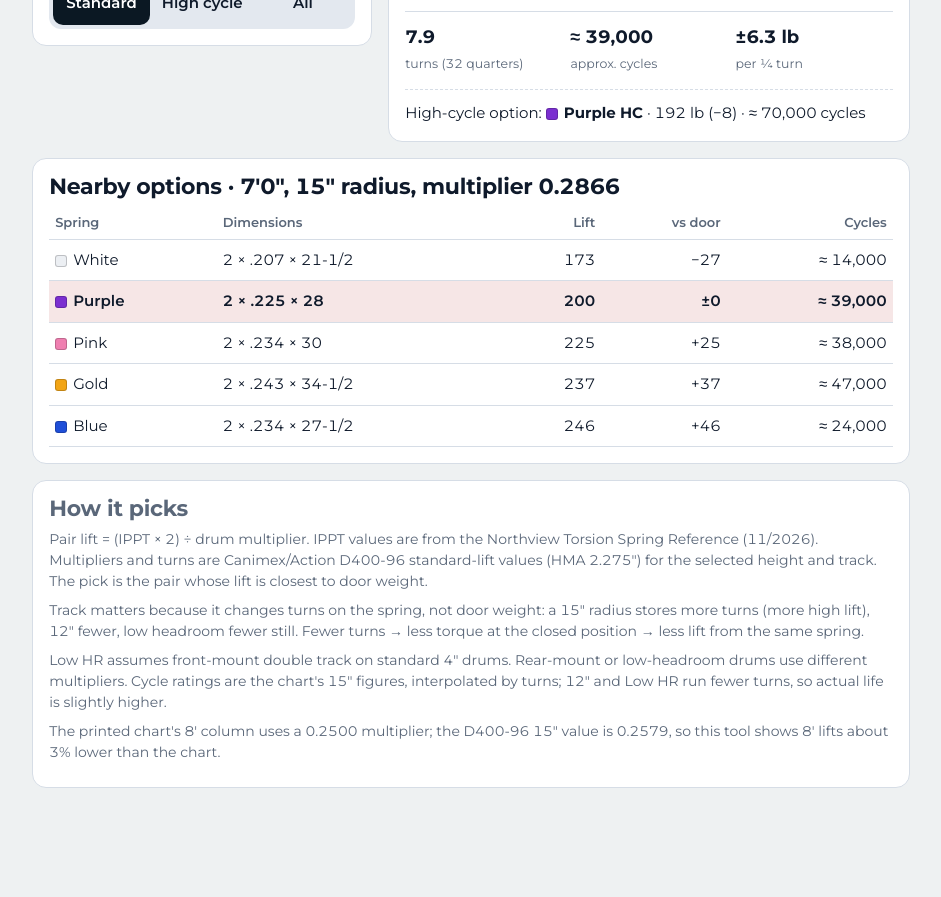
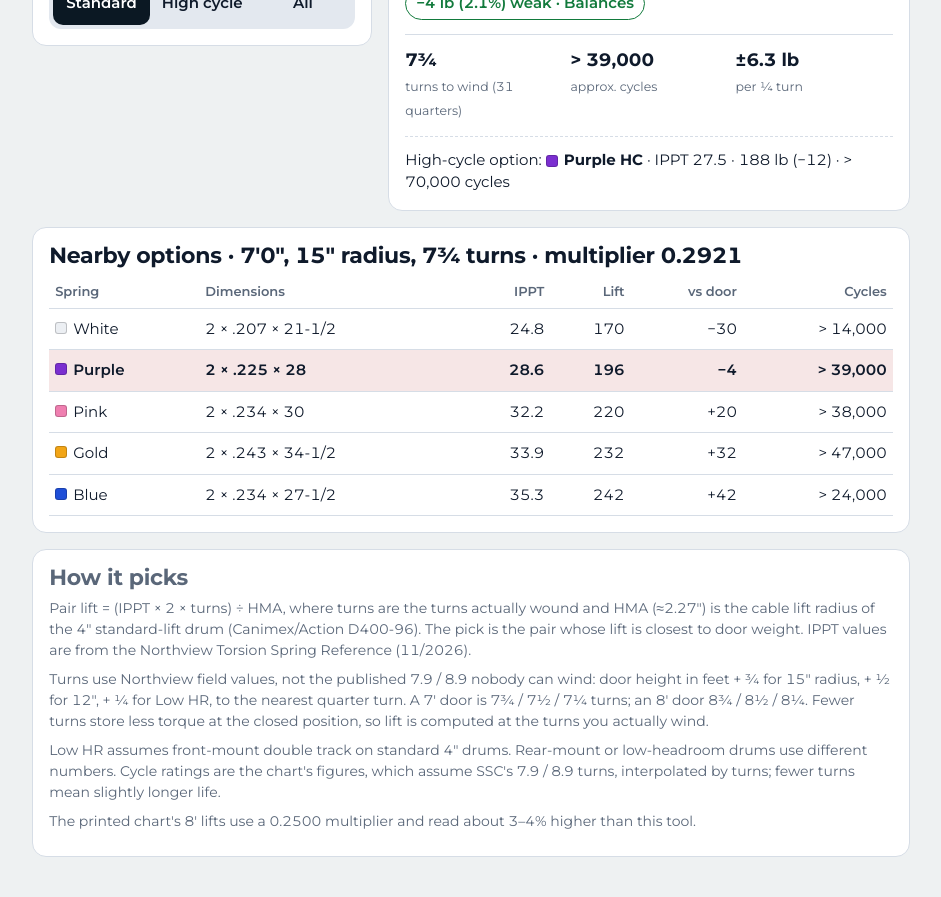
Before and after one commit to northviewdoorsystems/springs, a plain HTML site: page index.html in a window 1280 px wide. Shown: the part 468-1365 px from the top of the page, without its empty margins (169-1110 px from the left). Before the commit the page ends 1296 px from the top, so only its background shows below. Drawn offline with Linux system fonts and the light colour scheme.

Commit message:
Add files via upload

```diff
--- a/index.html
+++ b/index.html
@@ -52,7 +52,7 @@ button{font:600 15px Montserrat,sans-serif;min-height:44px;border-radius:10px;bo
 .coil{height:120px;display:flex;gap:10px;align-items:center}
 .coil svg{height:100%;flex:1}
 .name{font-size:30px;font-weight:700;line-height:1.05;margin:0}
-.dims{color:var(--mute);font-size:15px}
+.dims{color:var(--mute);font-size:15px}.ippt{color:var(--ink)}
 .big{font-size:clamp(44px,12vw,64px);font-weight:700;line-height:1;white-space:nowrap}
 .big small{font-size:20px;color:var(--mute);font-weight:600}
 .badge{display:inline-block;font-weight:600;font-size:15px;padding:4px 10px;border-radius:999px;border:1.5px solid currentColor;white-space:nowrap}
@@ -67,6 +67,7 @@ th{text-align:left;font-size:13px;color:var(--mute);font-weight:600;padding:6px
 td{padding:9px 6px;border-bottom:1px solid var(--line)}
 td.n,th.n{text-align:right;white-space:nowrap}
 tr.hit td{background:light-dark(#f6e6e6,#2a1a1f);font-weight:600}
+.nm{display:inline-flex;align-items:baseline}.nm .sw{flex:none}
 .sw{display:inline-flex;gap:3px;vertical-align:-2px;margin-right:6px}.sw i{width:12px;height:12px;border-radius:3px;border:1px solid light-dark(#0003,#fff5)}
 h2{font-size:22px;margin:0 0 8px;line-height:1.1}
 .note{font-size:14px;color:var(--mute)}.note p{margin:0 0 8px}
@@ -89,15 +90,14 @@ h2{font-size:22px;margin:0 0 8px;line-height:1.1}
   <section class="card wide"><h2 id="lt">Nearby options</h2><div class="scroll"><table id="tbl"></table></div></section>
   <section class="card wide note">
     <h2>How it picks</h2>
-    <p>Pair lift = (IPPT × 2) ÷ drum multiplier. IPPT values are from the Northview Torsion Spring Reference (11/2026). Multipliers and turns are Canimex/Action D400-96 standard-lift values (HMA 2.275″) for the selected height and track. The pick is the pair whose lift is closest to door weight.</p>
-    <p>Track matters because it changes turns on the spring, not door weight: a 15″ radius stores more turns (more high lift), 12″ fewer, low headroom fewer still. Fewer turns → less torque at the closed position → less lift from the same spring.</p>
-    <p>Low HR assumes front-mount double track on standard 4″ drums. Rear-mount or low-headroom drums use different multipliers. Cycle ratings are the chart's 15″ figures, interpolated by turns; 12″ and Low HR run fewer turns, so actual life is slightly higher.</p>
-    <p>The printed chart's 8′ column uses a 0.2500 multiplier; the D400-96 15″ value is 0.2579, so this tool shows 8′ lifts about 3% lower than the chart.</p>
+    <p>Pair lift = (IPPT × 2 × turns) ÷ HMA, where turns are the turns actually wound and HMA (≈2.27″) is the cable lift radius of the 4″ standard-lift drum (Canimex/Action D400-96). The pick is the pair whose lift is closest to door weight. IPPT values are from the Northview Torsion Spring Reference (11/2026).</p>
+    <p>Turns use Northview field values, not the published 7.9 / 8.9 nobody can wind: door height in feet + ¾ for 15″ radius, + ½ for 12″, + ¼ for Low HR, to the nearest quarter turn. A 7′ door is 7¾ / 7½ / 7¼ turns; an 8′ door 8¾ / 8½ / 8¼. Fewer turns store less torque at the closed position, so lift is computed at the turns you actually wind.</p>
+    <p>Low HR assumes front-mount double track on standard 4″ drums. Rear-mount or low-headroom drums use different numbers. Cycle ratings are the chart's figures, which assume SSC's 7.9 / 8.9 turns, interpolated by turns; fewer turns mean slightly longer life.</p>
+    <p>The printed chart's 8′ lifts use a 0.2500 multiplier and read about 3–4% higher than this tool.</p>
   </section>
 </main>
 <script>
 {
-const HMA=2.275;
 // height label, inches, [mult, turns] for 12", 15", Low HR — Canimex D400-96
 const H=[["6′0″",72,[.3374,6.7],[.3219,7.1],[.3631,6.3]],["6′3″",75,[.3266,7.0],[.3124,7.3],[.3504,6.5]],
 ["6′6″",78,[.3165,7.2],[.3033,7.5],[.3385,6.7]],["6′9″",81,[.3070,7.4],[.2948,7.7],[.3274,6.9]],
@@ -105,6 +105,9 @@ const H=[["6′0″",72,[.3374,6.7],[.3219,7.1],[.3631,6.3]],["6′3″",75,[.32
 ["7′6″",90,[.2814,8.1],[.2715,8.4],[.2979,7.6]],["7′9″",93,[.2738,8.3],[.2645,8.6],[.2893,7.9]],
 ["8′0″",96,[.2666,8.5],[.2579,8.8],[.2811,8.1]],["8′2″",98,[.2619,8.7],[.2536,9.0],[.2758,8.2]]];
 const TI={"12":2,"15":3,"LH":4};
+// Northview field turns: height in feet + offset, to the nearest quarter turn (7′: 7½ / 7¾ / 7¼; 8′: 8½ / 8¾ / 8¼)
+const OFF={"12":.5,"15":.75,"LH":.25};
+const tf=t=>{const w=Math.floor(t+1e-9),q=Math.round((t-w)*4);return (q===4?w+1:w)+(["","¼","½","¾",""][q])};
 const C={White:"#eceff3",Purple:"#7b2fd0",Pink:"#ef7fb0",Gold:"#f2a516",Blue:"#1f4fd8",Aluminum:"#b4bcc6",Brown:"#7a4a2a",Red:"#d7261e",Black:"#1c1c1c","Lt. Blue":"#3cb7ec"};
 // name, colors, dims, IPPT (per spring, avg for mixed), cycles@7', cycles@8', high-cycle?
 const S=[["White",["White"],"2 × .207 × 21-1/2",24.8,14000,null,0],["Purple",["Purple"],"2 × .225 × 28",28.6,39000,21000,0],
@@ -124,12 +127,12 @@ try{Object.assign(st,JSON.parse(localStorage.getItem("nvSpring")||"{}"))}catch(e
 $("h").innerHTML=H.map((r,i)=>`<option value="${i}">${r[0]}</option>`).join("");
 const fmt=n=>Math.round(n).toLocaleString();
 const sg=x=>{const r=Math.round(x);return (r>0?"+":r<0?"−":"±")+Math.abs(r).toLocaleString()};
-function cyc(s,turns){ // interpolate chart cycles (15" turns: 7′=7.9, 8′=8.8)
+function cyc(s,turns){ // interpolate chart cycles by turns; chart ratings assume SSC turns 7′=7.9, 8′=8.9
   const a=s[4],b=s[5];
   if(turns<=7.9) return (turns<7.85?"> ":"≈ ")+fmt(a);
   if(b==null) return "n/a";
-  if(turns>=8.8) return (turns>8.85?"< ":"≈ ")+fmt(b);
-  return "≈ "+fmt(a+(b-a)*(turns-7.9)/0.9);
+  if(turns>=8.9) return (turns>8.95?"< ":"≈ ")+fmt(b);
+  return "≈ "+fmt(a+(b-a)*(turns-7.9)/1.0);
 }
 function coil(cols){
   return cols.map(c=>{const k=C[c];let p="";for(let i=0;i<13;i++){const x=12+i*13;
@@ -139,10 +142,11 @@ function coil(cols){
     return `<svg viewBox="0 0 200 120" preserveAspectRatio="xMidYMid meet" role="img" aria-label="${esc(c)} spring">`+
       `<rect x="2" y="56" width="196" height="8" rx="4" fill="#7d8794"/>${p}</svg>`}).join("");
 }
+const ip=s=>s[3].toFixed(1);
 function sw(cols){return `<span class="sw">${cols.map(c=>`<i style="background:${C[c]}"></i>`).join("")}</span>`}
 function band(pct){const a=Math.abs(pct);return a<=2.5?["ok","Balances"]:a<=5?["warn","Close — check balance"]:["bad","Off — consider other spring"]}
 function render(){
-  const r=H[st.h],[m,turns]=r[TI[st.t]],W=+st.w;
+  const r=H[st.h],[m0,t0]=r[TI[st.t]],hma=m0*t0,turns=Math.round((r[1]/12+OFF[st.t])*4)/4,m=hma/turns,W=+st.w;
   const pool=S.filter(s=>st.inv==="all"||(st.inv==="hc")===!!s[6]).map(s=>({s,lift:2*s[3]/m}));
   pool.sort((a,b)=>a.lift-b.lift);
   const out=$("out");
@@ -152,21 +156,21 @@ function render(){
   const min=pool[0].lift,max=pool[pool.length-1].lift;
   const range=W>max*1.05?`<p class="msg bad">Heavier than the strongest pair in this inventory (${fmt(max)} lb). Order springs.</p>`:
              W<min*0.95?`<p class="msg bad">Lighter than the weakest pair in this inventory (${fmt(min)} lb). Order springs.</p>`:"";
-  const q=Math.round(turns*4),perQ=2*best.s[3]*0.25/HMA;
+  const q=Math.round(turns*4),perQ=2*best.s[3]*0.25/hma;
   let alt="";
   if(st.inv==="std"){const hc=S.filter(s=>s[6]).map(s=>({s,lift:2*s[3]/m}));let b=hc[0];for(const p of hc)if(Math.abs(p.lift-W)<Math.abs(b.lift-W))b=p;
-    const dd=b.lift-W;alt=`<div class="alt">High-cycle option: ${sw(b.s[1])}<b>${esc(b.s[0])}</b> · ${fmt(b.lift)} lb (${sg(dd)}) · ${cyc(b.s,turns)} cycles</div>`}
+    const dd=b.lift-W;alt=`<div class="alt">High-cycle option: ${sw(b.s[1])}<b>${esc(b.s[0])}</b> · IPPT ${ip(b.s)} · ${fmt(b.lift)} lb (${sg(dd)}) · ${cyc(b.s,turns)} cycles</div>`}
   out.innerHTML=`${range}<div class="coil">${coil(best.s[1])}</div>
-   <div><p class="name">${esc(best.s[0])}</p><div class="dims">${esc(best.s[2])}</div></div>
+   <div><p class="name">${esc(best.s[0])}</p><div class="dims">${esc(best.s[2])}</div><div class="dims">IPPT <b class="ippt">${ip(best.s)}</b> per spring${best.s[1].length>1?" (pair average)":""}</div></div>
    <div class="big">${fmt(best.lift)}<small> lb pair lift</small></div>
    <div><span class="badge ${cls}">${sg(d)} lb (${Math.abs(pct).toFixed(1)}%) ${Math.round(d)>0?"strong":Math.round(d)<0?"weak":"exact"} · ${txt}</span></div>
-   <div class="stats"><div><b>${turns.toFixed(1)}</b><span>turns (${q} quarters)</span></div>
+   <div class="stats"><div><b>${tf(turns)}</b><span>turns to wind (${q} quarters)</span></div>
      <div><b>${cyc(best.s,turns)}</b><span>approx. cycles</span></div>
      <div><b>±${perQ.toFixed(1)} lb</b><span>per ¼ turn</span></div></div>${alt}`;
   const i=pool.indexOf(best),near=pool.slice(Math.max(0,i-3),i+4);
-  $("lt").textContent=`Nearby options · ${r[0]}, ${st.t==="LH"?"Low HR":st.t+"″ radius"}, multiplier ${m.toFixed(4)}`;
-  $("tbl").innerHTML=`<thead><tr><th>Spring</th><th class="hide-s">Dimensions</th><th class="n">Lift</th><th class="n">vs door</th><th class="n">Cycles</th></tr></thead><tbody>`+
-    near.map(p=>{const dd=p.lift-W;return `<tr class="${p===best?"hit":""}"><td>${sw(p.s[1])}${esc(p.s[0])}</td><td class="hide-s">${esc(p.s[2])}</td><td class="n">${fmt(p.lift)}</td><td class="n">${sg(dd)}</td><td class="n">${cyc(p.s,turns)}</td></tr>`}).join("")+`</tbody>`;
+  $("lt").textContent=`Nearby options · ${r[0]}, ${st.t==="LH"?"Low HR":st.t+"″ radius"}, ${tf(turns)} turns · multiplier ${m.toFixed(4)}`;
+  $("tbl").innerHTML=`<thead><tr><th>Spring</th><th class="hide-s">Dimensions</th><th class="n">IPPT</th><th class="n">Lift</th><th class="n">vs door</th><th class="n">Cycles</th></tr></thead><tbody>`+
+    near.map(p=>{const dd=p.lift-W;return `<tr class="${p===best?"hit":""}"><td><span class="nm">${sw(p.s[1])}<span>${esc(p.s[0])}</span></span></td><td class="hide-s">${esc(p.s[2])}</td><td class="n">${ip(p.s)}</td><td class="n">${fmt(p.lift)}</td><td class="n">${sg(dd)}</td><td class="n">${cyc(p.s,turns)}</td></tr>`}).join("")+`</tbody>`;
 }
 function sync(){
   $("h").value=st.h;$("w").value=st.w;
```
Also changed, not shown: 1 other file.
